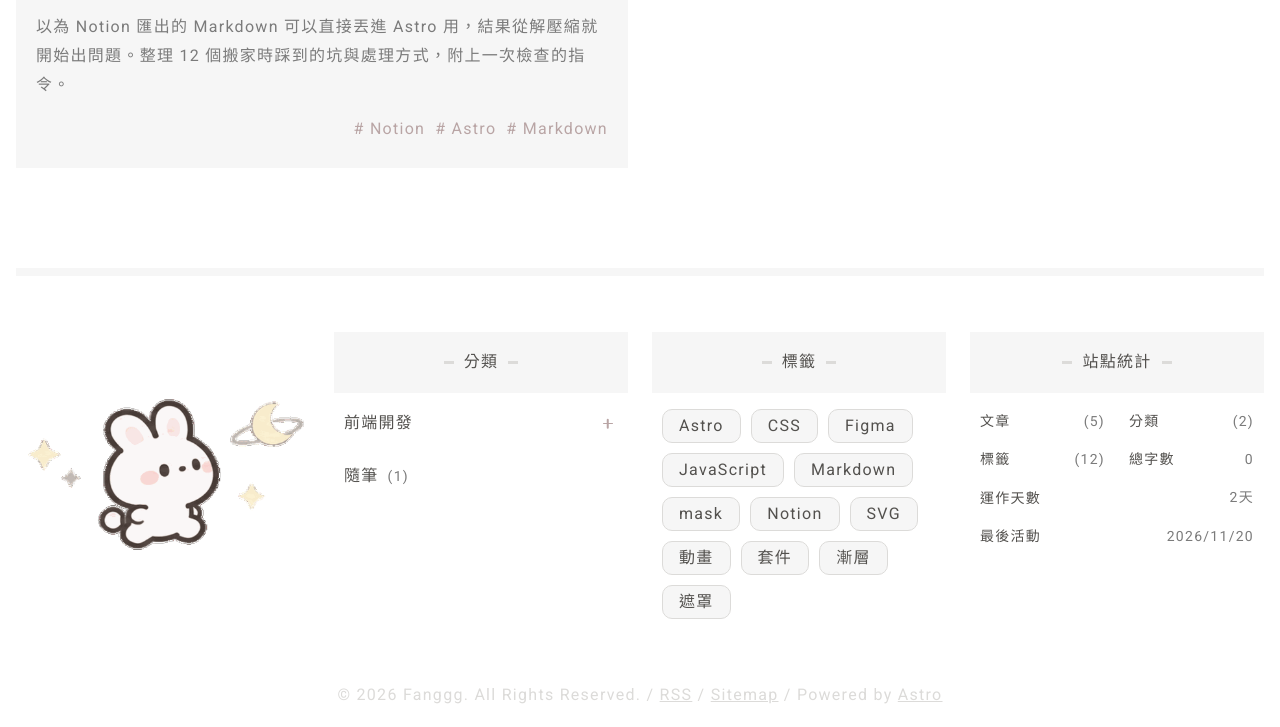
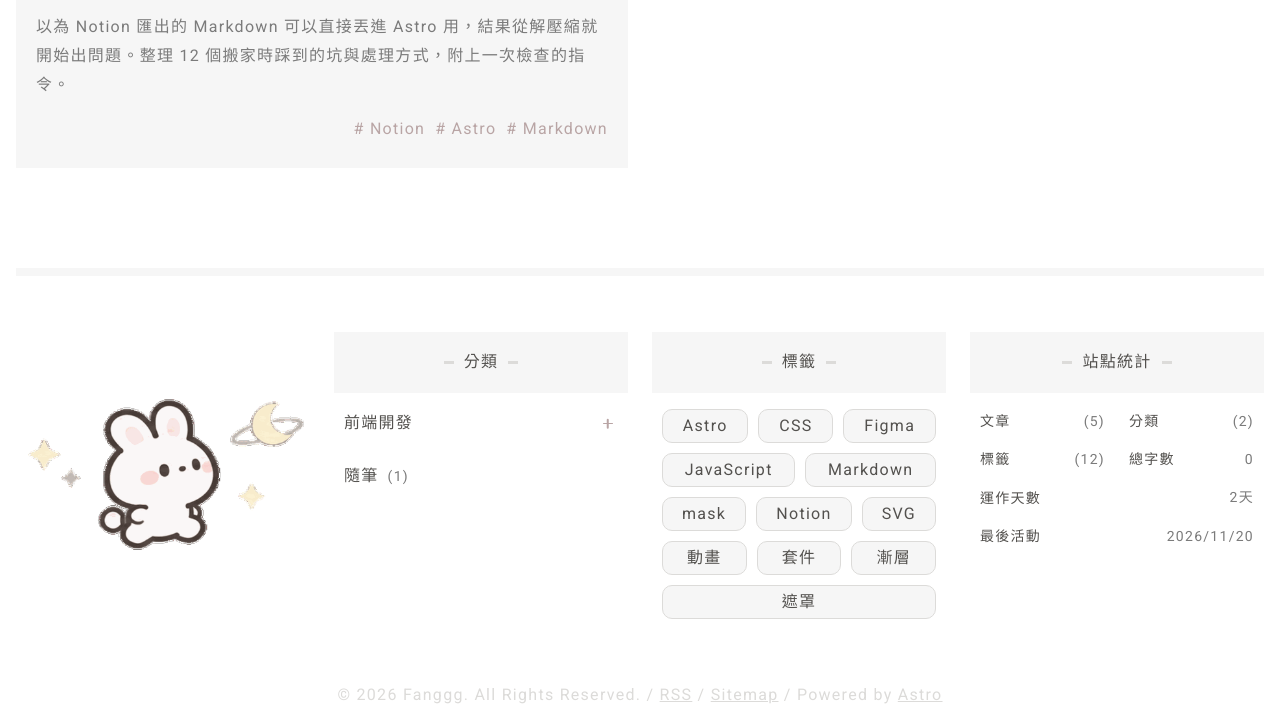
Before and after one commit to mu0524/mu0524.github.io, an Astro site: page / in a window 1280 px wide. Shown: the part 2012-2739 px from the top of the page. Built offline with nearby package versions, Linux system fonts and the light colour scheme; Astro itself is replaced by a stand-in of ours; some packages are replaced by stand-ins of ours; a web font is replaced by a local one.

Commit message:
[修改] 頁尾標籤平均分配每排寬度
- 標籤加上 flex-grow，每一排左右兩側都貼齊

Co-Authored-By: Claude Opus 5.5 <noreply@anthropic.com>

```diff
--- a/src/components/Footer.astro
+++ b/src/components/Footer.astro
@@ -353,6 +353,8 @@ onPageLoad(syncCurrentCategory);
 	padding: 0 10px;
 
 	a {
+		// 每一排的標籤平均分配剩餘寬度，左右兩側都貼齊
+		flex-grow: 1;
 		min-width: 60px;
 		line-height: 1.5;
 		text-align: center;
```
